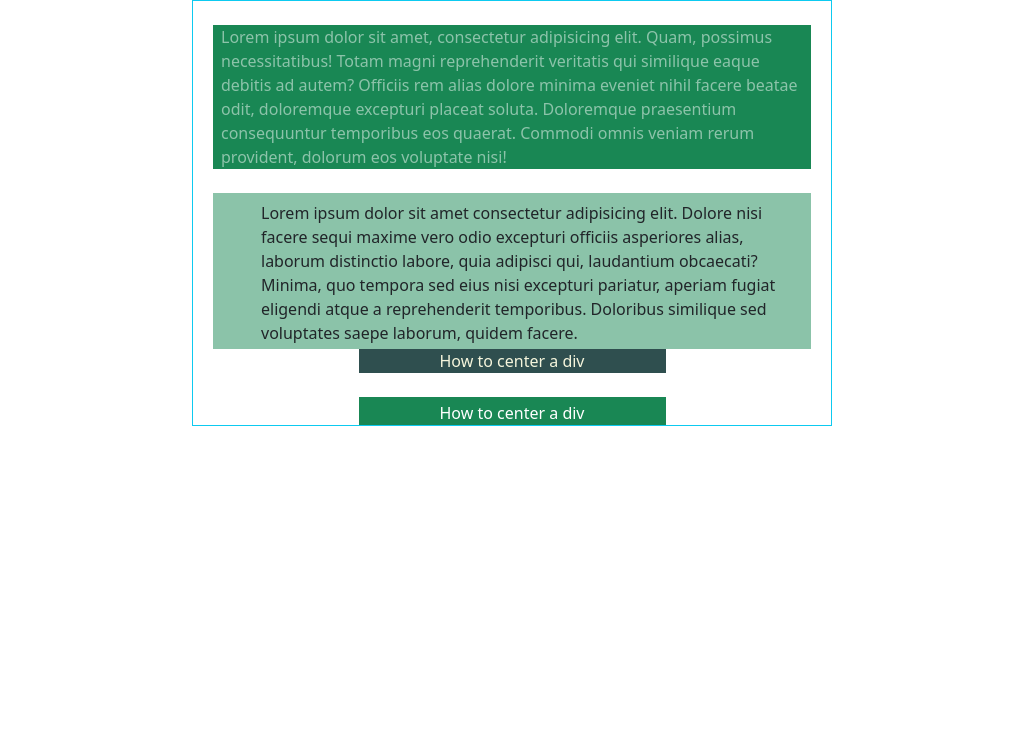
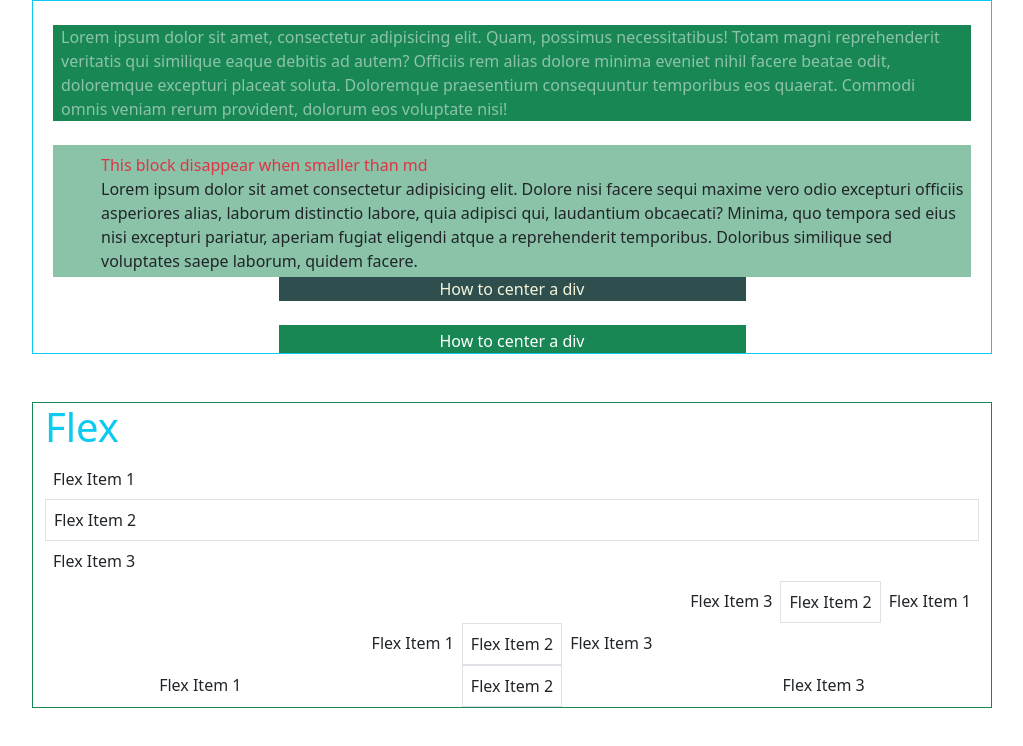
Before and after one commit to michaelcychan/bootstrap-experiments, a website: page spacing.html in a window 1280 px wide. Shown: the whole page, without its empty margins (128-1151 px from the left). Drawn offline with nearby package versions, Linux system fonts and the light colour scheme.

Commit message:
adding flex

```diff
--- a/spacing.html
+++ b/spacing.html
@@ -8,13 +8,14 @@
   <link rel="stylesheet" href="node_modules/bootstrap/dist/css/bootstrap.css">
 </head>
 <body>
-  <div class="container w-50 border border-info mx-auto">
+  <div class="container w-75 border border-info mx-auto">
     <div class="mt-4 border-primary mx-2 px-2 bg-success text-white-50">
       <p>
         Lorem ipsum dolor sit amet, consectetur adipisicing elit. Quam, possimus necessitatibus! Totam magni reprehenderit veritatis qui similique eaque debitis ad autem? Officiis rem alias dolore minima eveniet nihil facere beatae odit, doloremque excepturi placeat soluta. Doloremque praesentium consequuntur temporibus eos quaerat. Commodi omnis veniam rerum provident, dolorum eos voluptate nisi!
       </p>
     </div>
-    <div class="mt-4 border-dark mx-2 pt-2 pb-1 ps-2 ps-5 bg-success bg-opacity-50">
+    <div class="mt-4 border-dark mx-2 pt-2 pb-1 ps-2 ps-5 bg-success bg-opacity-50 d-none d-lg-block">
+      <div class="text-danger">This block disappear when smaller than md</div>
       Lorem ipsum dolor sit amet consectetur adipisicing elit. Dolore nisi facere sequi maxime vero odio excepturi officiis asperiores alias, laborum distinctio labore, quia adipisci qui, laudantium obcaecati? Minima, quo tempora sed eius nisi excepturi pariatur, aperiam fugiat eligendi atque a reprehenderit temporibus. Doloribus similique sed voluptates saepe laborum, quidem facere.
     </div>
     <div style="
@@ -30,6 +31,53 @@
       How to center a div
     </div>
   </div>
+  <div class="container border border-success w-75 mt-5">
+    <h1 class="text-info">Flex</h1>
+    <div class="d-flex flex-column">
+      <div class="p-2 bd-highlight">
+        Flex Item 1
+      </div>
+      <div class="p-2 bd-highlight border">
+        Flex Item 2
+      </div>
+      <div class="p-2 bd-highlight">
+        Flex Item 3
+      </div>
+      <div class="d-flex flex-row-reverse">
+        <div class="p-2 bd-highlight">
+          Flex Item 1
+        </div>
+        <div class="p-2 bd-highlight border">
+          Flex Item 2
+        </div>
+        <div class="p-2 bd-highlight">
+          Flex Item 3
+        </div>
+      </div>
+      <div class="d-flex justify-content-center">
+        <div class="p-2 bd-highlight">
+          Flex Item 1
+        </div>
+        <div class="p-2 bd-highlight border">
+          Flex Item 2
+        </div>
+        <div class="p-2 bd-highlight">
+          Flex Item 3
+        </div>
+      </div>
+      <div class="d-flex justify-content-around">
+        <div class="p-2 bd-highlight">
+          Flex Item 1
+        </div>
+        <div class="p-2 bd-highlight border">
+          Flex Item 2
+        </div>
+        <div class="p-2 bd-highlight">
+          Flex Item 3
+        </div>
+      </div>
+    </div>
+  </div>
 
 </body>
 </html>
```
